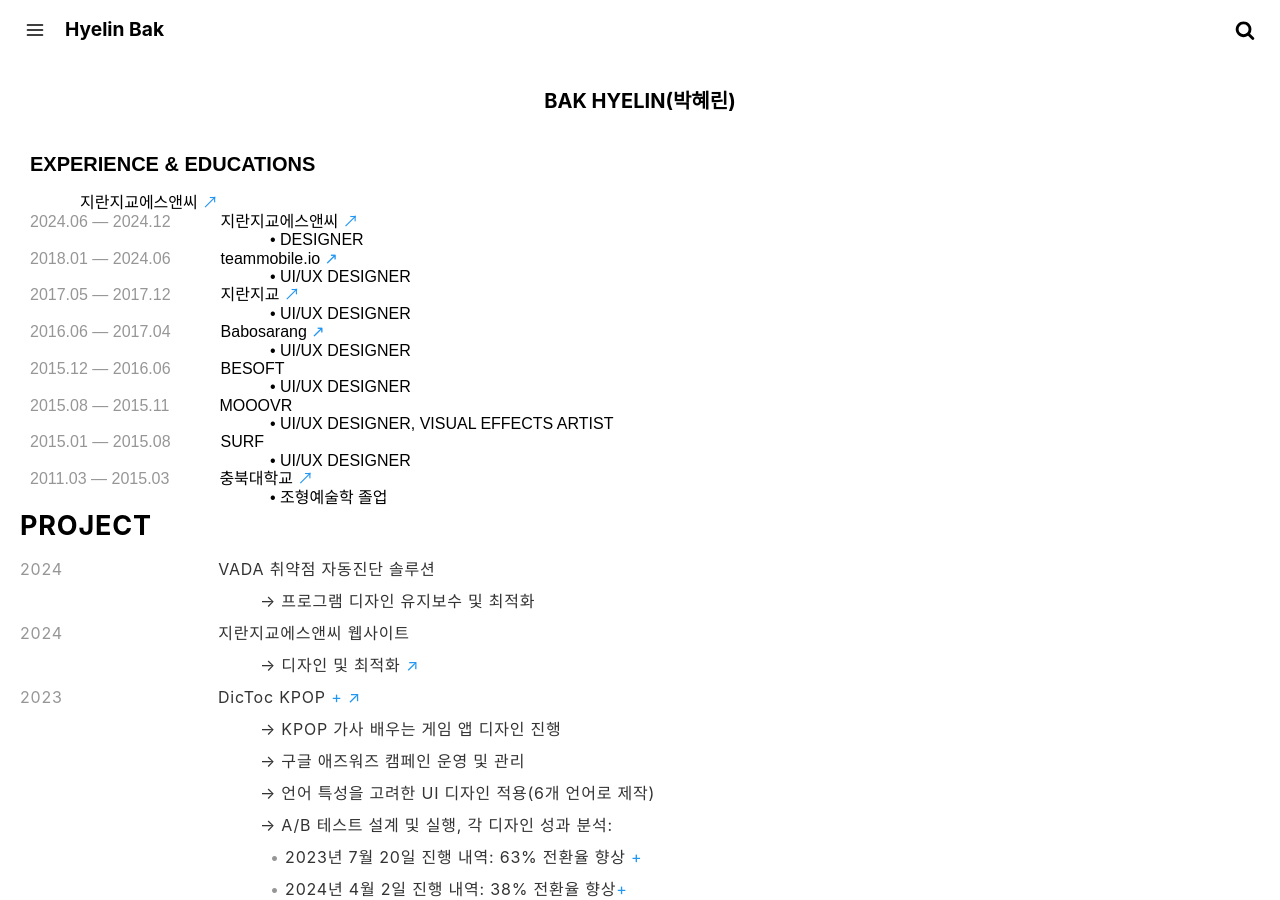
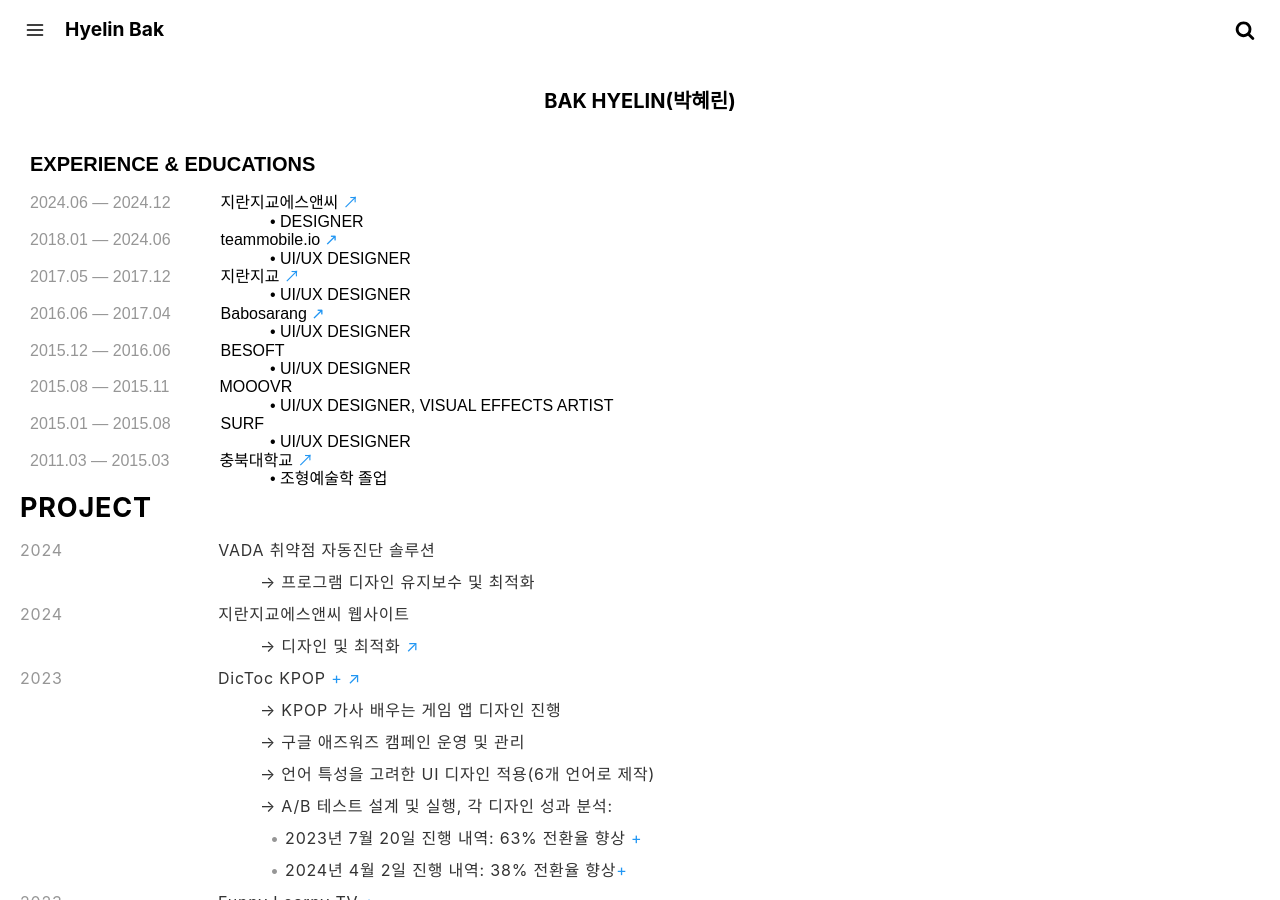
Before and after one commit to crazyjamy/crazyjamy.github.io, a Jekyll site: the page built from about.md, in a window 1280 px wide and 900 px high. Built offline with Jekyll 4.4.1, drawn with Linux system fonts in a browser that asks for light colours.

Commit message:
Update about.md

```diff
--- a/about.md
+++ b/about.md
@@ -12,7 +12,6 @@
 </div><br />
 <div style="margin-left: 30px;">
 <span style="font-weight: bold; font-size: 20px;">EXPERIENCE & EDUCATIONS</span><br /><br />
-<span style="margin-left: 50px;">지란지교에스앤씨 <a href="https://www.jiransnc.com" target="_blank">↗</a></span><br />
 <span style="color: #969696;">2024.06 — 2024.12</span><span style="margin-left: 50px;">지란지교에스앤씨 <a href="https://www.jiransnc.com" target="_blank">↗</a></span><br />
 <span style="margin-left: 240px;"> • DESIGNER</span><br />
 <span style="color: #969696;">2018.01 — 2024.06</span><span style="margin-left: 50px;">teammobile.io <a href="https://www.teammobile.io/" target="_blank">↗</a></span><br />
```
